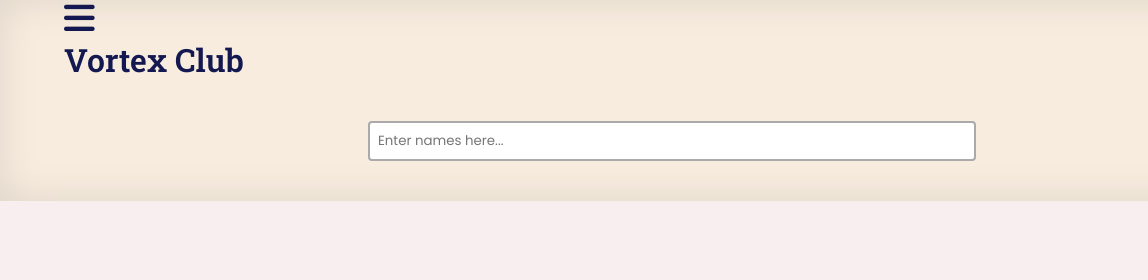
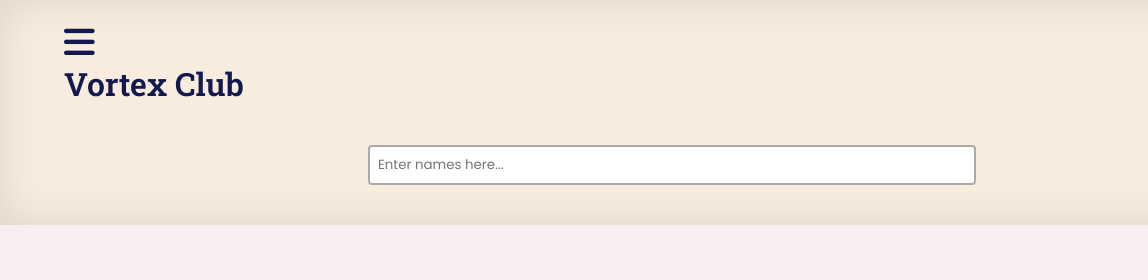
Before and after one commit to AnariJnr/PromMatch, a plain HTML site: page index.html in a window 1280 px wide. Shown: the top 280 px of the page, 0-1148 px from the left. Drawn offline with Linux system fonts and the light colour scheme; a web font is replaced by a local one.

Commit message:
Update style.css

```diff
--- a/style.css
+++ b/style.css
@@ -69,10 +69,11 @@ color: #141850;
     justify-content: space-between;
 }
 
-.toggle{
+.toggle {
     position: relative;
+    padding: 24px 0 0 0;
+}
 
-}
 .toggle h1{
 font-family: 'Roboto Slab', serif;
 font-weight: 600;
```
